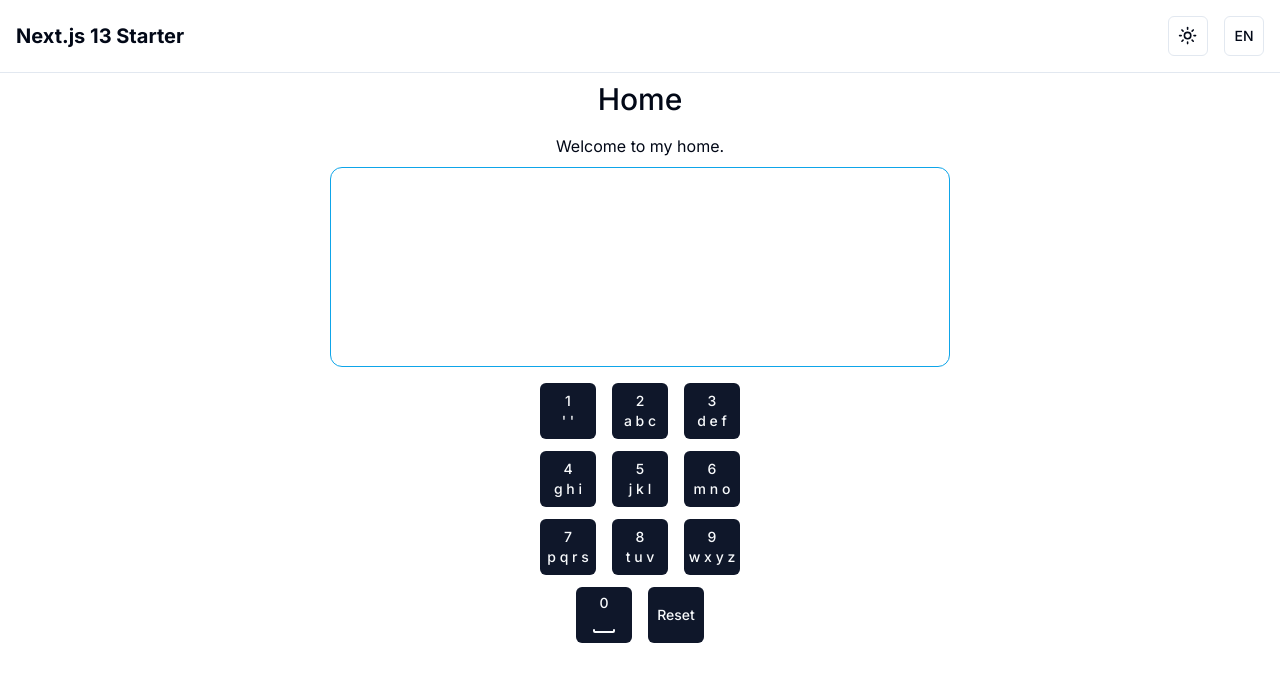
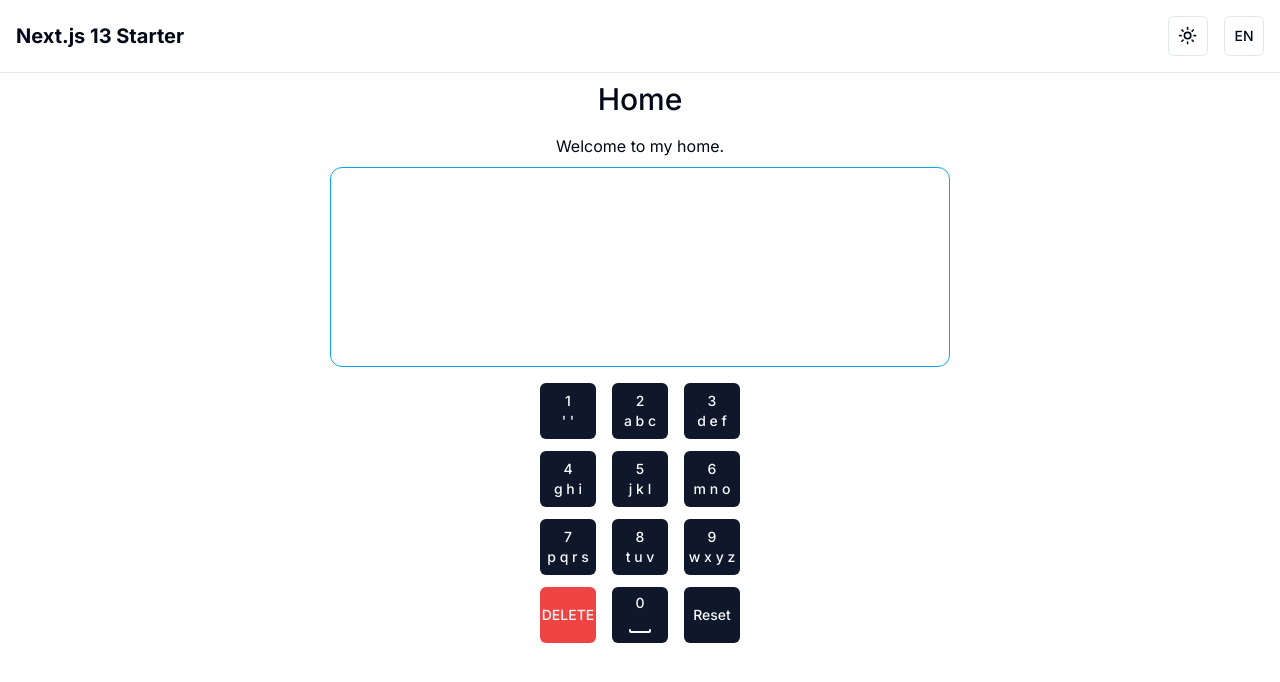
Before and after one commit to evgeniiPerov/t9-project, a Next.js app: page /en in a window 1280 px wide. Shown: the top 682 px of the page. Built offline with nearby package versions, Linux system fonts and the light colour scheme.

Commit message:
add deleted button

```diff
--- a/src/components/digital/digital-buttons/digital-buttons.tsx
+++ b/src/components/digital/digital-buttons/digital-buttons.tsx
@@ -5,9 +5,10 @@ import { Space } from 'lucide-react'
 interface DigitalButtonsProps {
     handleClick: (digit: string) => Promise<void>
     onReset: () => void
+    onDeleteLastWord: () => void
 }
 
-export const DigitalButtons = ({ handleClick, onReset }: DigitalButtonsProps) => {
+export const DigitalButtons = ({ handleClick, onReset, onDeleteLastWord }: DigitalButtonsProps) => {
     return (
         <div className="">
             <div className="flex flex-col w-full gap-3 justify-center items-center">
@@ -73,6 +74,13 @@ export const DigitalButtons = ({ handleClick, onReset }: DigitalButtonsProps) =>
                 </div>
                 <div className="flex gap-4 justify-center items-center">
                     <Button
+                        onClick={onDeleteLastWord}
+                        className={'flex flex-col p-7 button'}
+                        variant={'destructive'}
+                    >
+                        DELETE
+                    </Button>
+                    <Button
                         onClick={() => handleClick('0')}
                         className={'flex flex-col p-7 button'}
                     >
--- a/src/components/digital/digital-container.tsx
+++ b/src/components/digital/digital-container.tsx
@@ -9,6 +9,7 @@ export const DigitalContainer = () => {
     const [inputString, setInputString] = useState<string>('')
     const [displayedWord, setDisplayedWord] = useState<string>('')
     const [messages, setMessages] = useState<string[]>([])
+    const [lastDeletedChar, setLastDeletedChar] = useState('')
 
     const onBubbleClick = (word: string) => {
         const newDisplayedWord = displayedWord ? displayedWord + ' ' + word : word
@@ -24,6 +25,20 @@ export const DigitalContainer = () => {
         setMessages([])
     }
 
+    const onDeleteLastWord = () => {
+        if (displayedWord.length === 0) return
+
+        if (lastDeletedChar === ' ' && displayedWord[displayedWord.length - 1] === ' ') {
+            const words = displayedWord.trim().split(' ')
+            words.pop()
+            setDisplayedWord(words.join(' ') + (words.length > 0 ? ' ' : ''))
+        } else {
+            const newDisplayedWord = displayedWord.slice(0, -1)
+            setDisplayedWord(newDisplayedWord)
+            setLastDeletedChar(displayedWord[displayedWord.length - 1])
+        }
+    }
+
     const handleClick = async (digit: string) => {
         let newInputString = inputString
 
@@ -34,6 +49,7 @@ export const DigitalContainer = () => {
             setInputString(newInputString)
             const combined = await genCombinationAction(newInputString)
             setMessages(combined)
+            setLastDeletedChar('')
         }
     }
 
@@ -43,6 +59,7 @@ export const DigitalContainer = () => {
             <DigitalButtons
                 handleClick={handleClick}
                 onReset={onReset}
+                onDeleteLastWord={onDeleteLastWord}
             />
             <Bubbles
                 messages={messages}
```
